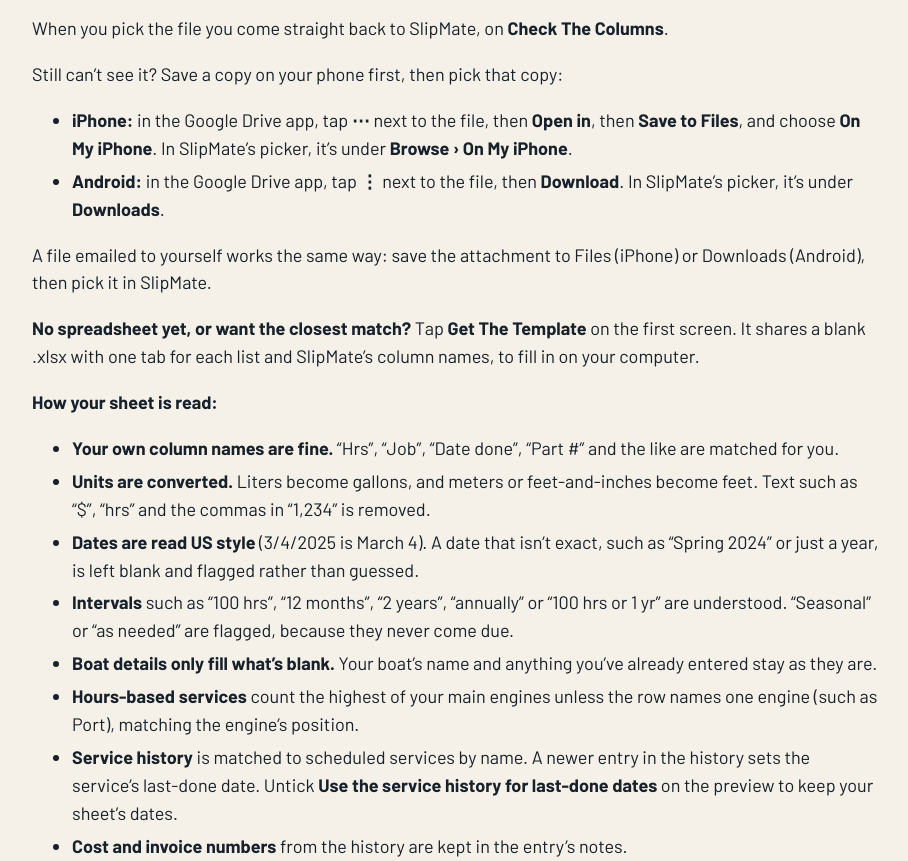
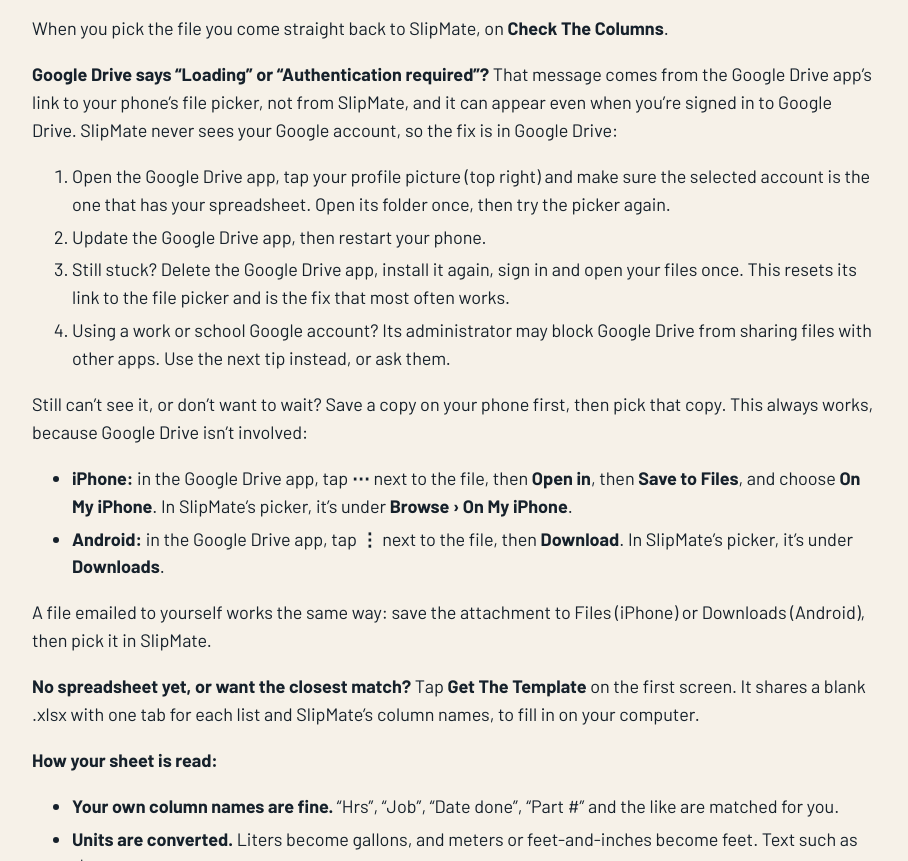
Before and after one commit to RoyStiles/underway-website, a website: page site/user-guides.html in a window 1280 px wide. Shown: the part 5220-6081 px from the top of the page, without its empty margins (184-1092 px from the left). Drawn offline with Linux system fonts and the light colour scheme.

Commit message:
User Guide: Google Drive "Loading" / "Authentication required" in the import picker
Explains it comes from Google Drive, not SlipMate; fixes in order (account,
update and restart, reinstall Drive, work accounts) and the save-a-copy
workaround.

Co-Authored-By: Claude Opus 5.5 <noreply@anthropic.com>

```diff
--- a/site/user-guides.html
+++ b/site/user-guides.html
@@ -413,7 +413,14 @@ footer .social svg .dot,footer .social svg .fill{fill:currentColor;stroke:none}
   <li><strong>Android:</strong> tap <strong>☰</strong> at the top left and choose <strong>Drive</strong>, then open the folder and file.</li>
 </ul>
 <p>When you pick the file you come straight back to SlipMate, on <strong>Check The Columns</strong>.</p>
-<p>Still can’t see it? Save a copy on your phone first, then pick that copy:</p>
+<p id="import-drive-sign-in"><strong>Google Drive says “Loading” or “Authentication required”?</strong> That message comes from the Google Drive app’s link to your phone’s file picker, not from SlipMate, and it can appear even when you’re signed in to Google Drive. SlipMate never sees your Google account, so the fix is in Google Drive:</p>
+<ol>
+  <li>Open the Google Drive app, tap your profile picture (top right) and make sure the selected account is the one that has your spreadsheet. Open its folder once, then try the picker again.</li>
+  <li>Update the Google Drive app, then restart your phone.</li>
+  <li>Still stuck? Delete the Google Drive app, install it again, sign in and open your files once. This resets its link to the file picker and is the fix that most often works.</li>
+  <li>Using a work or school Google account? Its administrator may block Google Drive from sharing files with other apps. Use the next tip instead, or ask them.</li>
+</ol>
+<p>Still can’t see it, or don’t want to wait? Save a copy on your phone first, then pick that copy. This always works, because Google Drive isn’t involved:</p>
 <ul>
   <li><strong>iPhone:</strong> in the Google Drive app, tap <strong>⋯</strong> next to the file, then <strong>Open in</strong>, then <strong>Save to Files</strong>, and choose <strong>On My iPhone</strong>. In SlipMate’s picker, it’s under <strong>Browse › On My iPhone</strong>.</li>
   <li><strong>Android:</strong> in the Google Drive app, tap <strong>⋮</strong> next to the file, then <strong>Download</strong>. In SlipMate’s picker, it’s under <strong>Downloads</strong>.</li>
```
Also changed, not shown: pages/user-guides.html (+8 -1 lines).
